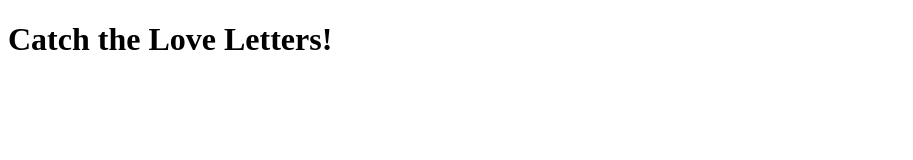
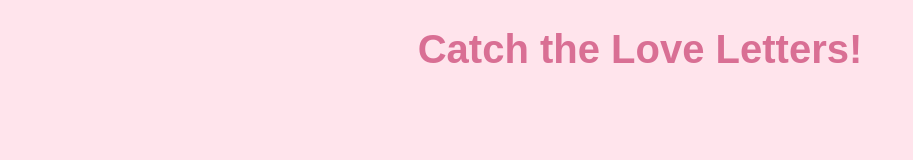
Before and after one commit to devanogasta-boop/mensive-letter, a plain HTML site: page index.html in a window 1280 px wide. Shown: the whole page, without its empty margins (0-913 px from the left). Drawn offline with Linux system fonts and the light colour scheme.

Commit message:
Update index.html

```diff
--- a/index.html
+++ b/index.html
@@ -2,6 +2,21 @@
 <html>
 <head>
     <title>Mensive Letter</title>
+
+    <style>
+        body {
+            background: #ffe4ec;
+            font-family: Arial, sans-serif;
+            text-align: center;
+            color: #b85c7a;
+        }
+
+        h1 {
+            color: #d96f94;
+            font-size: 40px;
+        }
+    </style>
+
 </head>
 
 <body>
```
